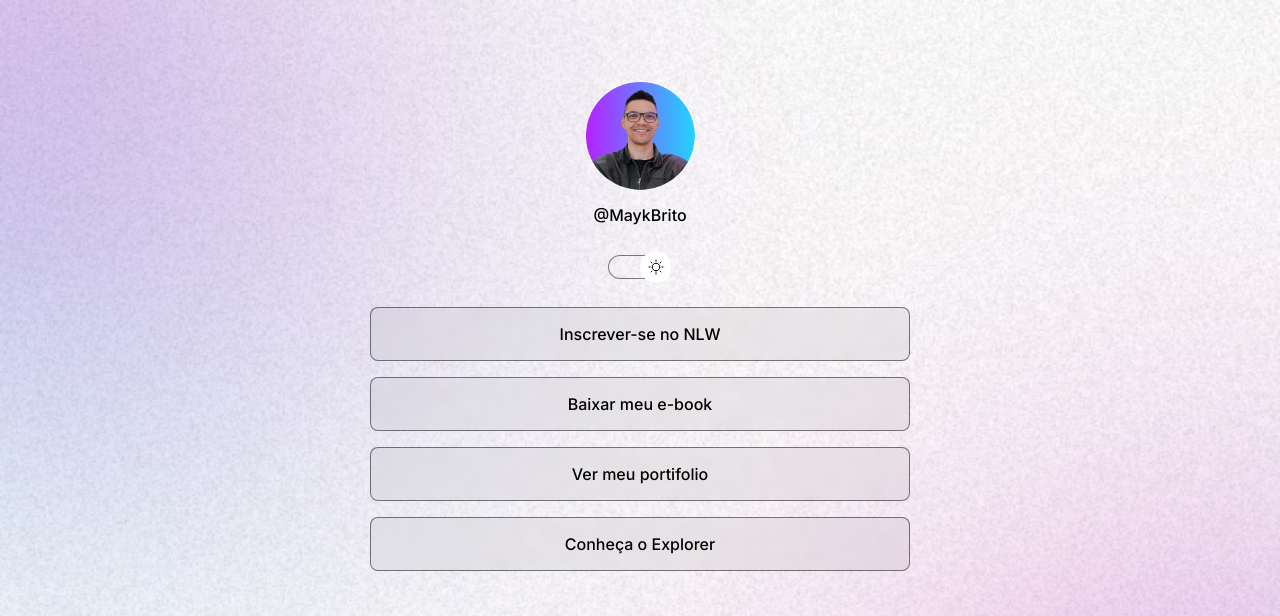
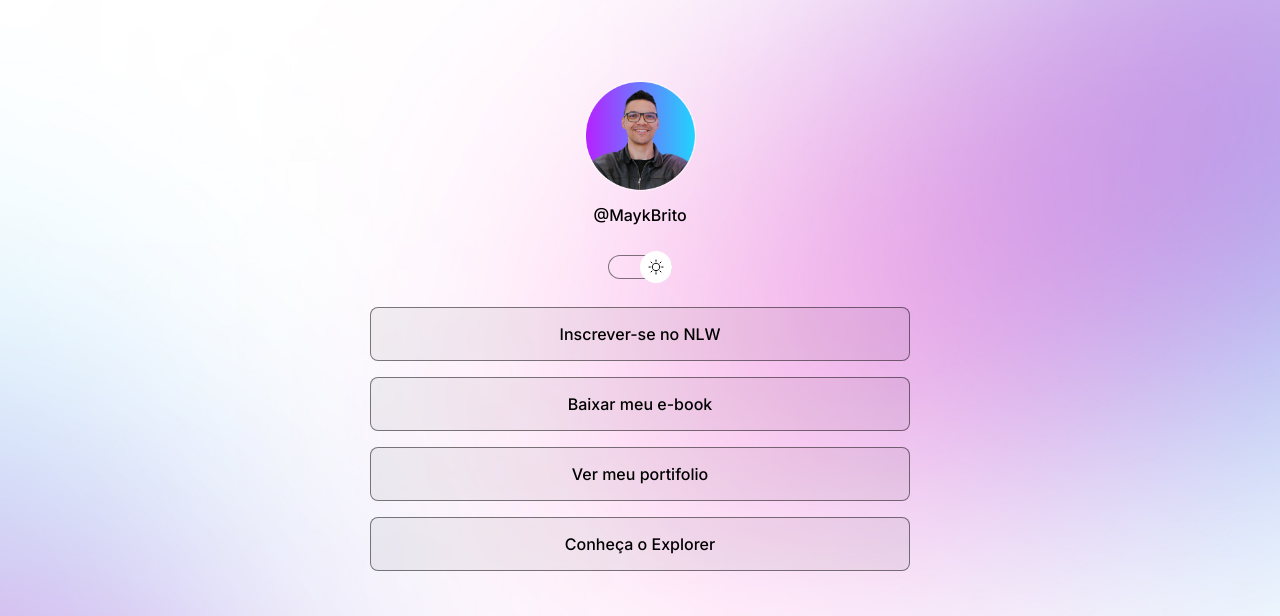
Before and after one commit to fernando-dev18/Devlinks, a plain HTML site: page index.html in a window 1280 px wide. Shown: the top 616 px of the page. Drawn offline with nearby package versions, Linux system fonts and the light colour scheme.

Commit message:
change background based on media queries

```diff
--- a/style.css
+++ b/style.css
@@ -26,6 +26,7 @@
 
 body{
     background: var(--bg-url)  no-repeat top center/cover;
+    height: 100vh;
 }
 
 body * {
@@ -149,3 +150,14 @@ footer{
     text-align: center;
     text-decoration: none;
 }
+
+@media (min-width: 700px) {
+
+    :root{
+        --bg-url: url(./assets/bg-dark.jpg)
+    }
+
+    .light{
+        --bg-url: url(./assets/bg-light.jpg);
+    }
+}
```
Also changed, not shown: assets/bg-dark.jpg (added), assets/bg-light.jpg (added).
